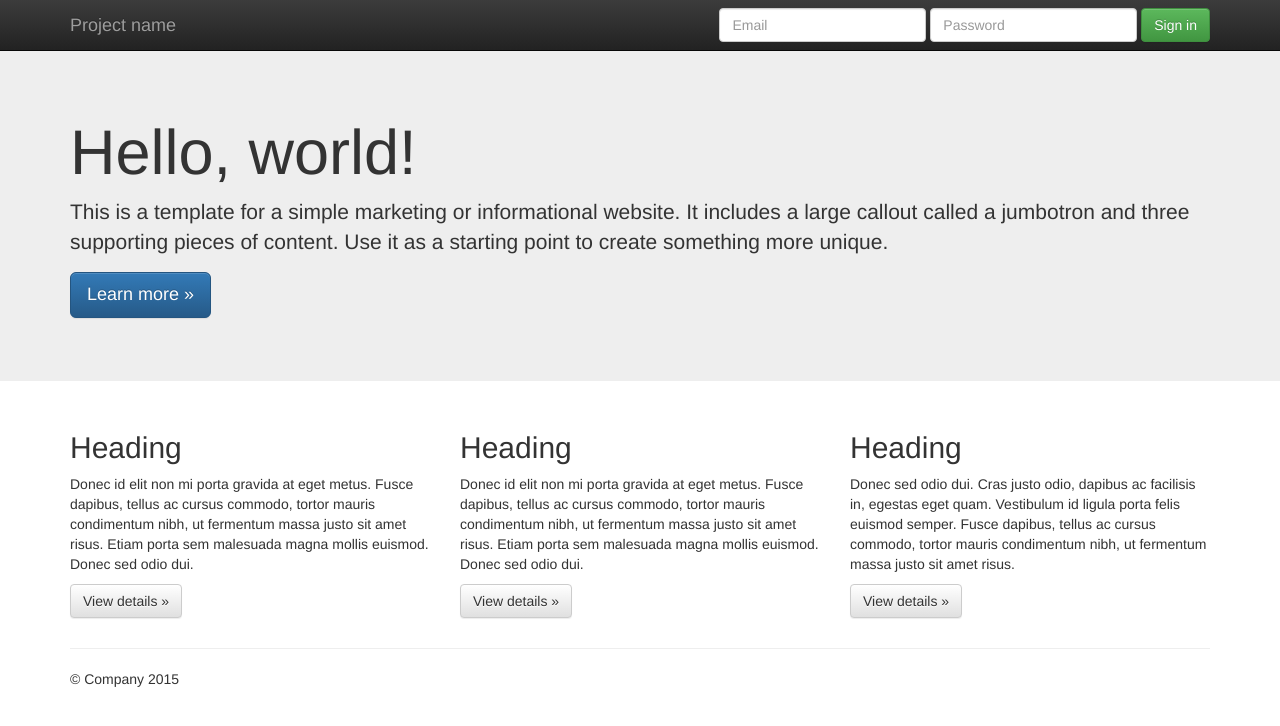
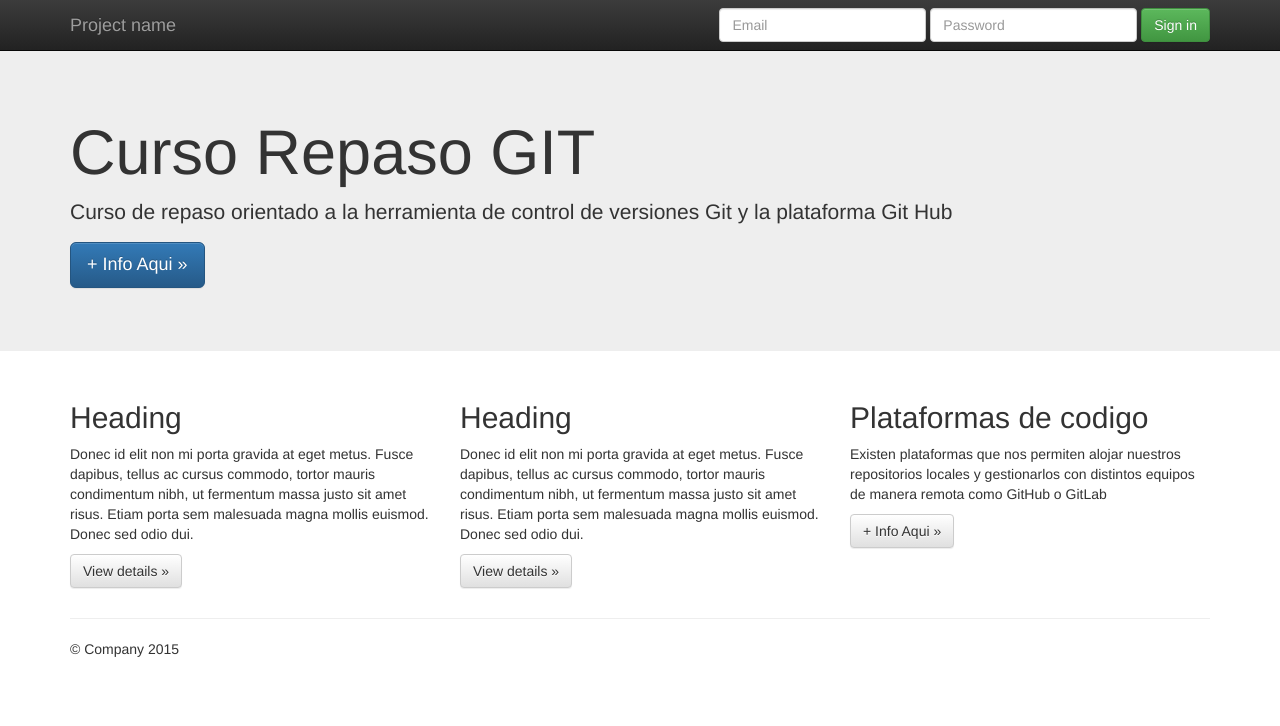
Before and after one commit to xumingo25/EjemploFalabella, a plain HTML site: page index.html in a window 1280 px wide. Drawn offline with nearby package versions, Linux system fonts and the light colour scheme.

Commit message:
Se crea feature de plataformas de codigo y landing de git en el sitio.

```diff
--- a/index.html
+++ b/index.html
@@ -55,9 +55,9 @@
     <!-- Main jumbotron for a primary marketing message or call to action -->
     <div class="jumbotron">
       <div class="container">
-        <h1>Hello, world!</h1>
-        <p>This is a template for a simple marketing or informational website. It includes a large callout called a jumbotron and three supporting pieces of content. Use it as a starting point to create something more unique.</p>
-        <p><a class="btn btn-primary btn-lg" href="#" role="button">Learn more &raquo;</a></p>
+        <h1>Curso Repaso GIT</h1>
+        <p>Curso de repaso orientado a la herramienta de control de versiones Git y la plataforma Git Hub</p>
+        <p><a class="btn btn-primary btn-lg" href="#" role="button">+ Info Aqui &raquo;</a></p>
       </div>
     </div>
 
@@ -75,9 +75,9 @@
           <p><a class="btn btn-default" href="#" role="button">View details &raquo;</a></p>
        </div>
         <div class="col-md-4">
-          <h2>Heading</h2>
-          <p>Donec sed odio dui. Cras justo odio, dapibus ac facilisis in, egestas eget quam. Vestibulum id ligula porta felis euismod semper. Fusce dapibus, tellus ac cursus commodo, tortor mauris condimentum nibh, ut fermentum massa justo sit amet risus.</p>
-          <p><a class="btn btn-default" href="#" role="button">View details &raquo;</a></p>
+          <h2>Plataformas de codigo</h2>
+          <p>Existen plataformas que nos permiten alojar nuestros repositorios locales y gestionarlos con distintos equipos de manera remota como GitHub o GitLab</p>
+          <p><a class="btn btn-default" href="#" role="button">+ Info Aqui &raquo;</a></p>
         </div>
       </div>
 
```
